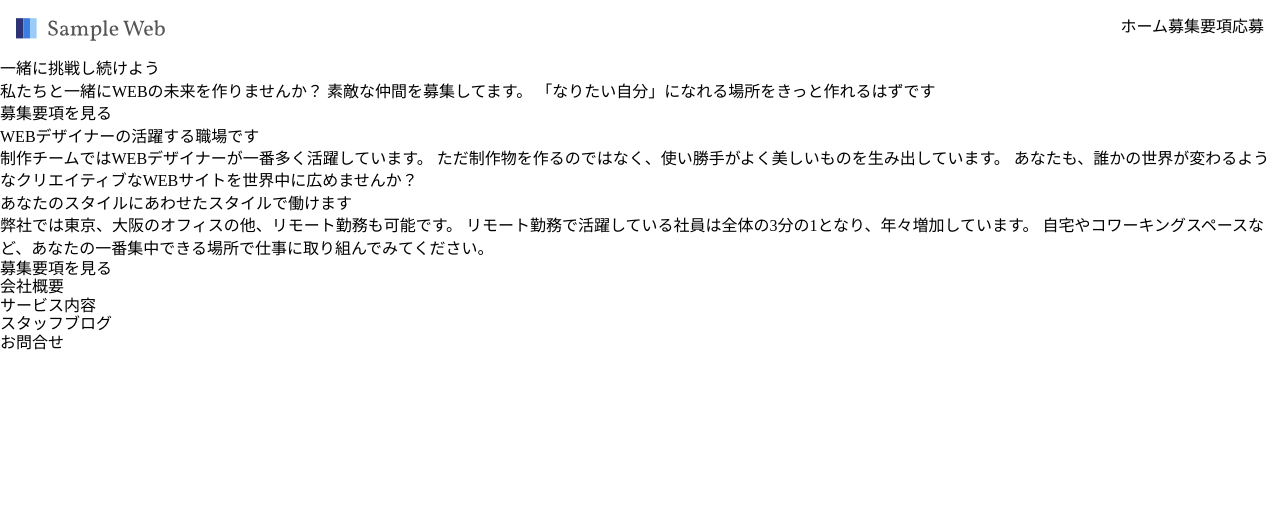
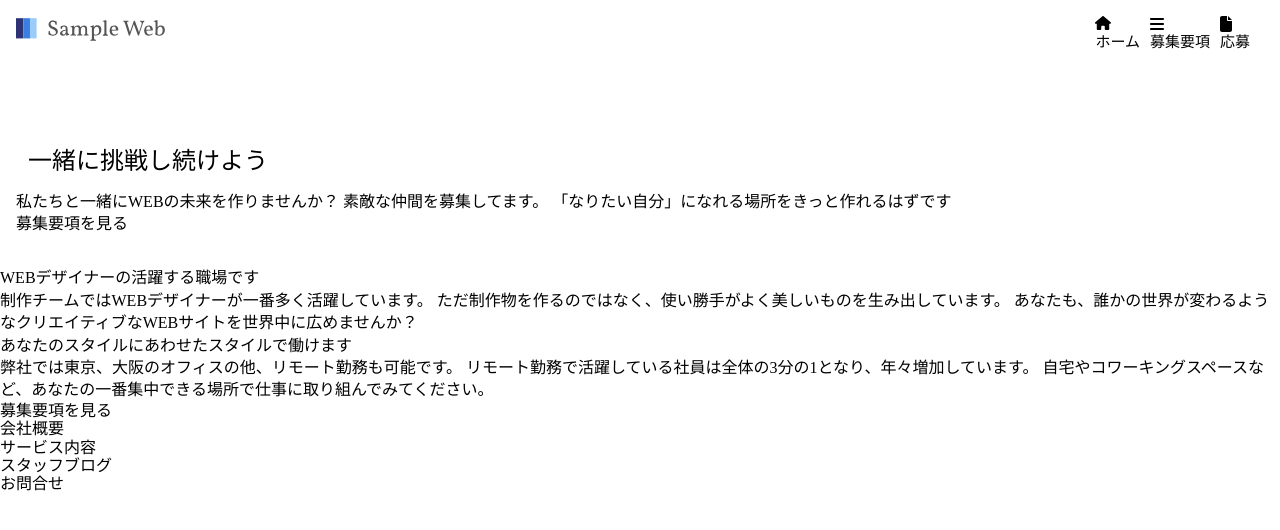
Before and after one commit to Kazatosuzuki/demo_corpolate, a plain HTML site: page index.html in a window 1280 px wide. Drawn offline with Linux system fonts and the light colour scheme; some packages are replaced by stand-ins of ours.

Commit message:
css coding to main_nav & job_recruitment class

```diff
--- a/CSS/style.css
+++ b/CSS/style.css
@@ -28,4 +28,65 @@ img{
 
 .main_nav{
     display: flex;
+    justify-content:space-between;
+    font-size: 15px;
 }
+
+.main_nav li:first-child{
+    padding-right: 10px;
+}
+
+.main_nav li:nth-child(2){
+    padding-right: 10px;
+}
+
+.main_nav li:last-child{
+    padding-right: 14px;
+}
+
+/*iconのみをセンターにできないので一旦後で考えることにする*/
+.main_nav li:first-child:before{
+    content: '';
+    background-image: url(../images/house-solid.svg);
+    background-repeat: no-repeat;
+    display: block;
+    width: 16px;
+    height: 16px;
+}
+
+.main_nav li:nth-child(2):before{
+    content: '';
+    background-image: url(../images/bars-solid.svg);
+    background-repeat: no-repeat;
+    display: block;
+    width: 16px;
+    height: 16px;
+}
+
+.main_nav li:last-child:before{
+    content: '';
+    background-image: url(../images/file-solid.svg);
+    background-repeat: no-repeat;
+    display: block;
+    width: 16px;
+    height: 16px;
+}
+/*iconのみをセンターにできないので一旦後で考えることにする*/
+
+.job_recruitment{
+    margin: 80px 16px 32px 16px;
+}
+
+.challenge{
+    font-size: 24px;
+    border: 2px solid #fff;
+    background: #fff;
+    display: inline-block;
+    padding: 10px;
+}
+
+/*背景画像を擬似要素として実装してみる。
+.challenge::before{
+
+}
+ここから作業開始*/
```
Also changed, not shown: images/bars-solid.svg (added), images/file-solid.svg (added), images/house-solid.svg (added), 1 other file.
